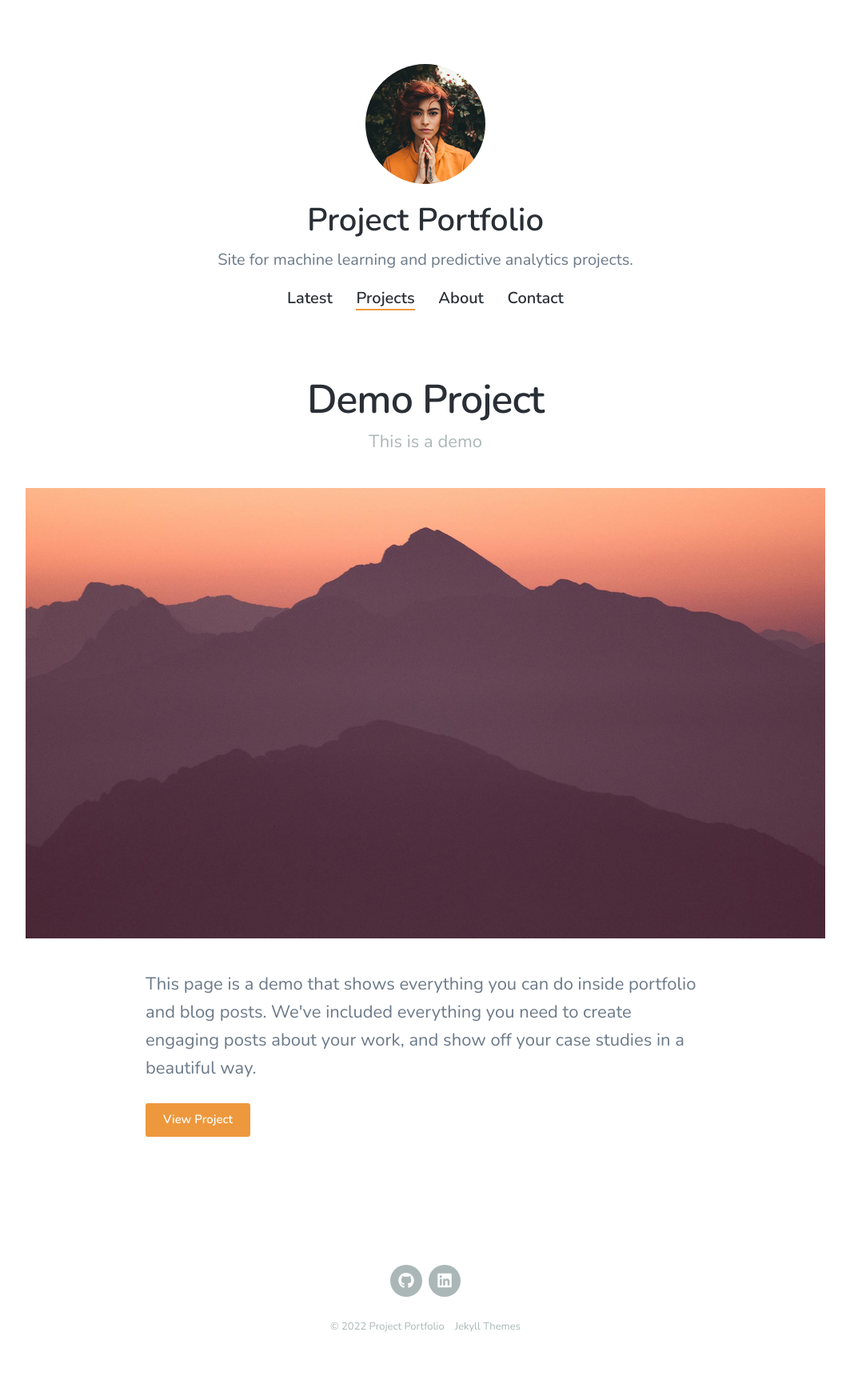
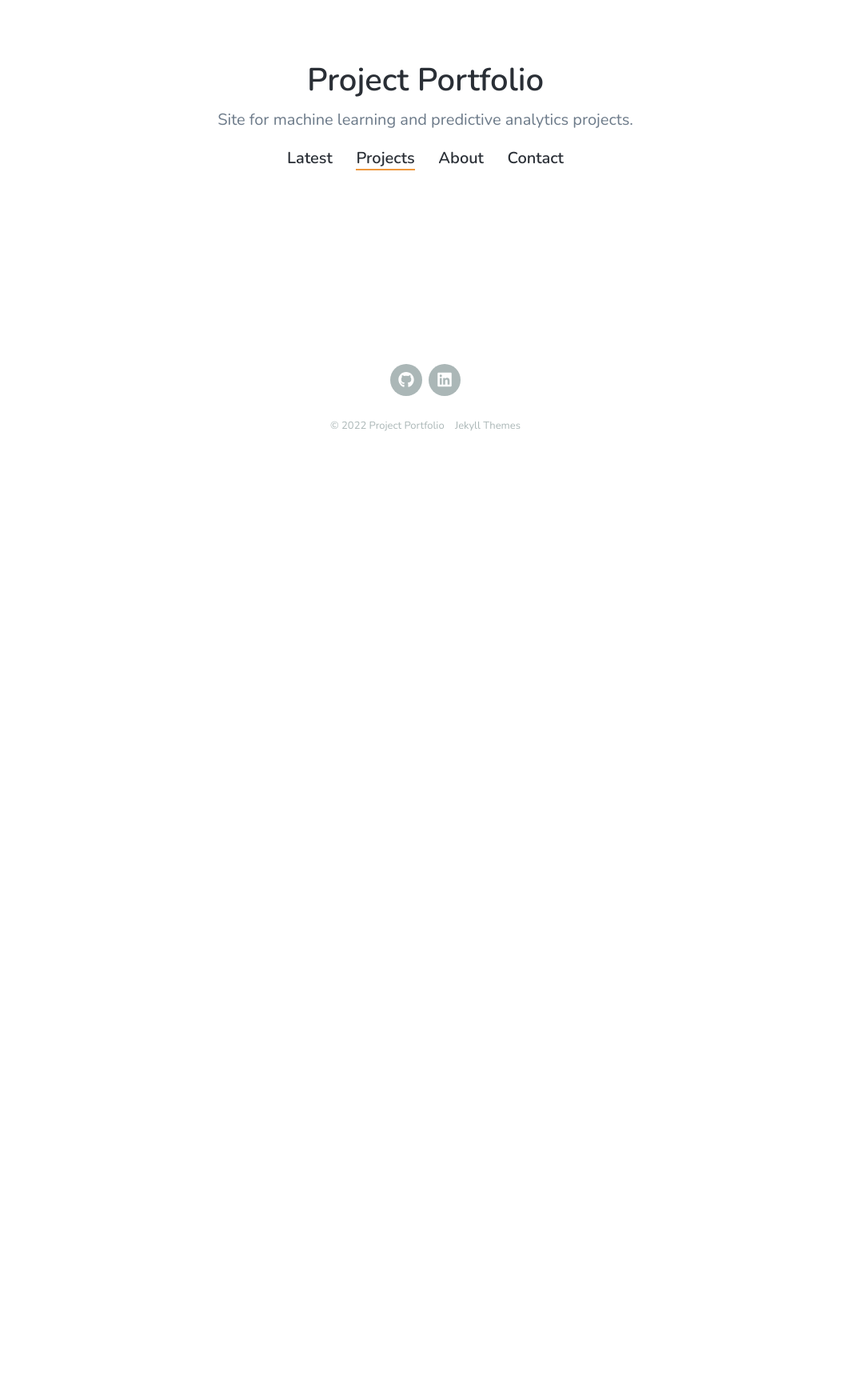
Before and after one commit to franklauder/franklauder.github.io, a Jekyll site: the page built from projects/index.html, in a window 1280 px wide. Shown: the whole page at 80% size, without its empty margins (108-1171 px from the left). Built offline with Jekyll 4.4.1, drawn with Linux system fonts in a browser that asks for light colours; nearby versions of some CDN libraries; after the commit the page ends 900 px from its top, so only the background shows below that.

Commit message:
removed images

````diff
--- a/_data/settings.yml
+++ b/_data/settings.yml
@@ -4,7 +4,7 @@ basic_settings:
   favicon_image: '/images/fav_ph.png'
 
 header_settings:
-  avatar_image: /images/avatar.jpg
+  avatar_image: #/images/avatar.jpg
   logo_image:
   logo_width: 200
 
--- a/_projects/2018-06-30-demo-project.md
+++ /dev/null
@@ -1,104 +0,0 @@
----
-title: 'Demo Project'
-subtitle: 'This is a demo'
-date: 2018-06-30 00:00:00
-featured_image: '/images/demo/demo-square.jpg'
-excerpt: This page is a demo that shows everything you can do inside portfolio and blog posts. We've included everything you need to create engaging posts about your work, and show off your case studies in a beautiful way.
----
-
-![](/images/demo/demo-landscape.jpg)
-
-## Demo content
-
-This page is a demo that shows everything you can do inside portfolio and blog posts.
-
-We've included everything you need to create engaging posts about your work, and show off your case studies in a beautiful way.
-
-**Obviously,** we’ve styled up *all the basic* text formatting options [available in markdown](https://github.com/adam-p/markdown-here/wiki/Markdown-Cheatsheet).
-
-You can create lists:
-
-* Simple bulleted lists
-* Like this one
-* Are cool
-
-And:
-
-1. Numbered lists
-2. Like this other one
-3. Are great too
-
-You can also add blockquotes, which are shown at a larger width to help break up the layout and draw attention to key parts of your content:
-
-> “Simple can be harder than complex: You have to work hard to get your thinking clean to make it simple. But it’s worth it in the end because once you get there, you can move mountains.”
-
-The theme also supports markdown tables:
-
-| Item                 | Author        | Supports tables? | Price |
-|----------------------|---------------|------------------|-------|
-| Duet Jekyll Theme    | Jekyll Themes | Yes              | $49   |
-| Index Jekyll Theme   | Jekyll Themes | Yes              | $49   |
-| Journal Jekyll Theme | Jekyll Themes | Yes              | $49   |
-
-And footnotes[^1], which link to explanations[^2] at the bottom of the page[^3].
-
-[^1]: Beautiful modern, minimal theme design.
-[^2]: Powerful features to show off your work.
-[^3]: Maintained and supported by the theme developer.
-
-You can throw in some horizontal rules too:
-
----
-
-### Image galleries
-
-Here's a really neat custom feature we added – galleries:
-
-<div class="gallery" data-columns="3">
-	<img src="/images/demo/demo-portrait.jpg">
-	<img src="/images/demo/demo-landscape.jpg">
-	<img src="/images/demo/demo-square.jpg">
-	<img src="/images/demo/demo-landscape-2.jpg">
-</div>
-
-Inspired by the Galleries feature from WordPress, we've made it easy to create grid layouts for your images. Just use a bit of simple HTML in your post to create a masonry grid image layout:
-
-```html
-<div class="gallery" data-columns="3">
-    <img src="/images/demo/demo-portrait.jpg">
-    <img src="/images/demo/demo-landscape.jpg">
-    <img src="/images/demo/demo-square.jpg">
-    <img src="/images/demo/demo-landscape-2.jpg">
-</div>
-```
-
-*See what we did there? Code and syntax highlighting is built-in too!*
-
-Change the number inside the 'columns' setting to create different types of gallery for all kinds of purposes. You can even click on each image to seamlessly enlarge it on the page.
-
----
-
-### Image carousels
-
-Here's another gallery with only one column, which creates a carousel slide-show instead.
-
-A nice little feature: the carousel only advances when it is in view, so your visitors won't scroll down to find it half way through your images.
-
-<div class="gallery" data-columns="1">
-	<img src="/images/demo/demo-landscape.jpg">
-	<img src="/images/demo/demo-landscape-2.jpg">
-</div>
-
-### What about videos?
-
-Videos are an awesome way to show off your work in a more engaging and personal way, and we’ve made sure they work great on our themes. Just paste an embed code from YouTube or Vimeo, and the theme makes sure it displays perfectly:
-
-<iframe src="https://player.vimeo.com/video/19536258?color=ffffff&title=0&byline=0&portrait=0" width="640" height="360" frameborder="0" webkitallowfullscreen mozallowfullscreen allowfullscreen></iframe>
-
----
-
-## Pretty cool, huh?
-
-We've packed this theme with powerful features to show off your work. Why not put them to use on your new portfolio?
-
-<a href="https://jekyllthemes.io/theme/simples-blog-jekyll-theme" class="button button--large">Get This Theme</a>
````
Also changed, not shown: 1 other file.
